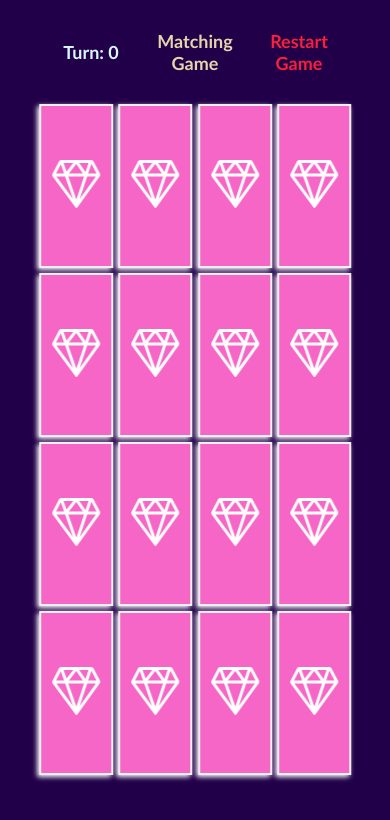
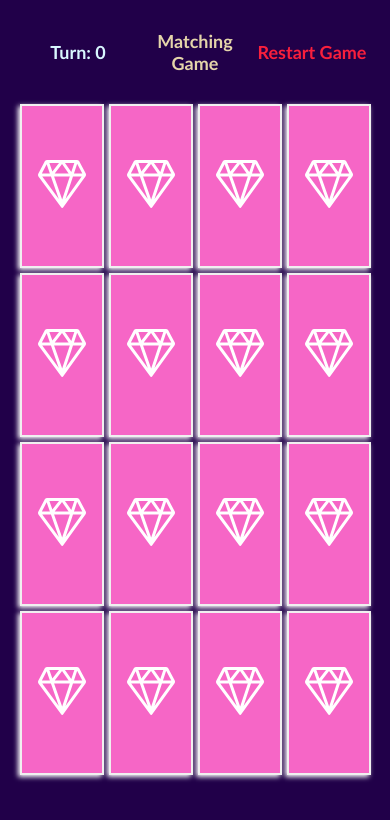
Before and after one commit to Ak-Bhatia/memory-game, a React (Create React App) app: page / in a window 390 px wide. Shown: the top 820 px of the page. Built offline with nearby package versions, Linux system fonts and the light colour scheme.

Commit message:
Update App.css

```diff
--- a/src/App.css
+++ b/src/App.css
@@ -72,6 +72,10 @@ body {
 }
 
 @media only screen and (max-width: 650px) {
+  .container {
+    width: 90%;
+  }
+
   .grid {
     grid-gap: 5px;
   }
```
